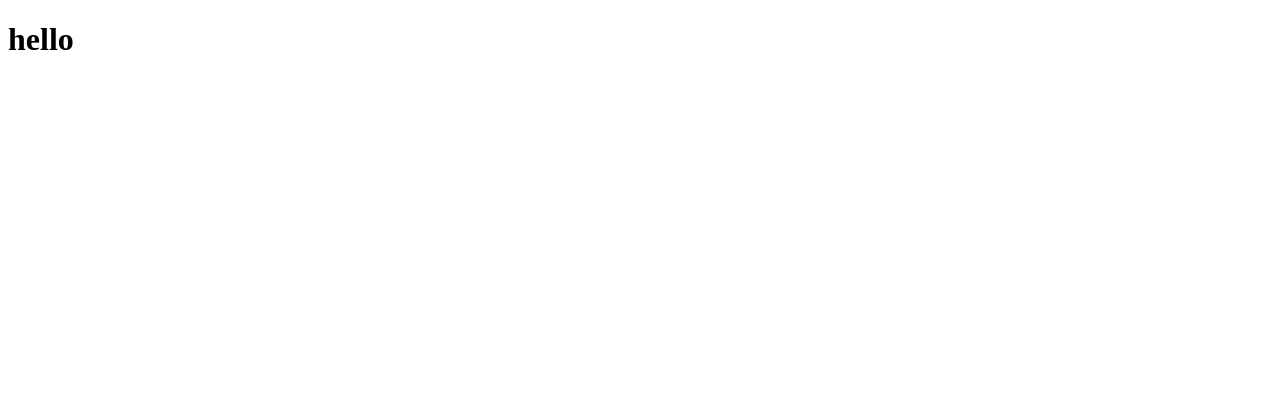
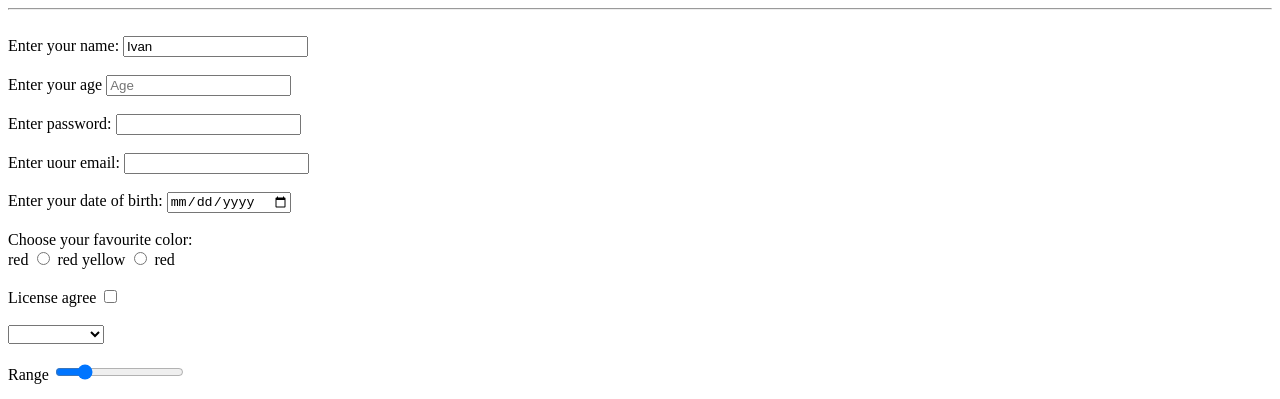
Before and after one commit to Aleksa87Vas/test17777, a plain HTML site: page index.html in a window 1280 px wide. Drawn offline with Linux system fonts and the light colour scheme.

Commit message:
Add files via upload

```diff
--- a/index.html
+++ b/index.html
@@ -1,9 +1,58 @@
 <!DOCTYPE html>
-<html>
-    <head>
-     <title></title>
-    </head>
-    <body>
-    <h1>hello</h1>
-    </body>
-</html>
+<html lang="en">
+<header></header>
+<hr><br>
+
+<main>
+    <form action="">
+        <label for="name">Enter your name: </label>
+        <input type="text" placeholder="Name" id="name" value="Ivan">
+        <br><br>
+        <label for="age">Enter your age</label>
+        <input type="number" name="tn" placeholder="Age" id="age">
+        <br><br>
+        <label for="pass">Enter password: </label>
+        <input type="password" id="pass">
+        <br><br>
+        <label for="email">Enter uour email: </label>
+        <input type="email" id="email" required>
+        <br><br>
+        <label for="date">Enter your date of birth:</label>
+        <input type="date" id="date">
+        <br><br>
+
+        <label>Choose your favourite color: </label>
+        <br>
+        <label for="red"> red</label>
+        <input type="radio" name="tr" id="red" value="red"><label for="red"> red</label>
+        <label for="yellow"> yellow</label>
+        <input type="radio" name="tr" id="yellow" value="yellow"><label for="yellow"> red</label>
+        <br><br>
+        <label for="license"> License agree</label>
+        <input type="checkbox" name="license" id="license" value="yes">
+        <br><br>
+        <select name="Car" id="car">
+            <option value=""></option> value="">
+                <optgroup label="German cars:">
+                    <option value="Audi">Audi</option>
+                    <option value="BMW">BMW</option>
+                    <option value="Mercedes">Mercedes</option>
+                </optgroup>
+                <optgroup label="French cars">
+                    <option value="Renault">Renault</option>
+                    <option value="Citroen">Citroen</option>
+                </optgroup>
+                <optgroup label="Japan cars">
+                    <option value="Toyota">Toyota</option>
+                    <option value="Mazda">Mazda</option>
+                    <option value="Honda">Honda</option>
+                </optgroup>
+        </select>
+        <br><br>
+        <label for="range">Range</label>
+        <input type="range" name="range" id="range" max="100" min="50" value="60" step="">
+        <br><br>
+        <label for="color"></label>
+        <main>
+            <video src="./videos/"></video>
+        </main>
```
